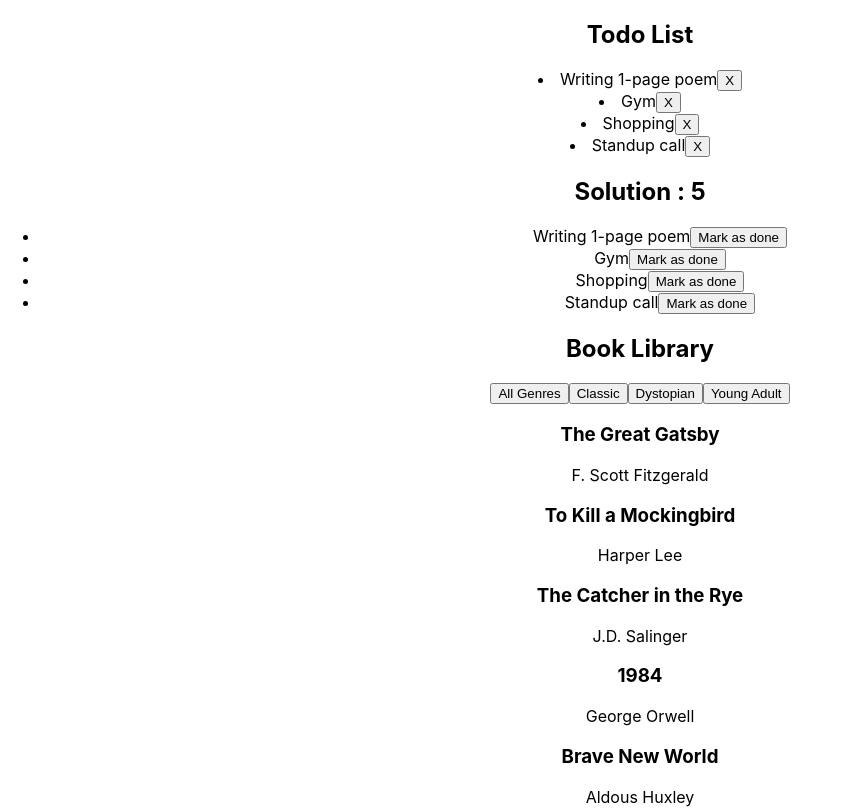
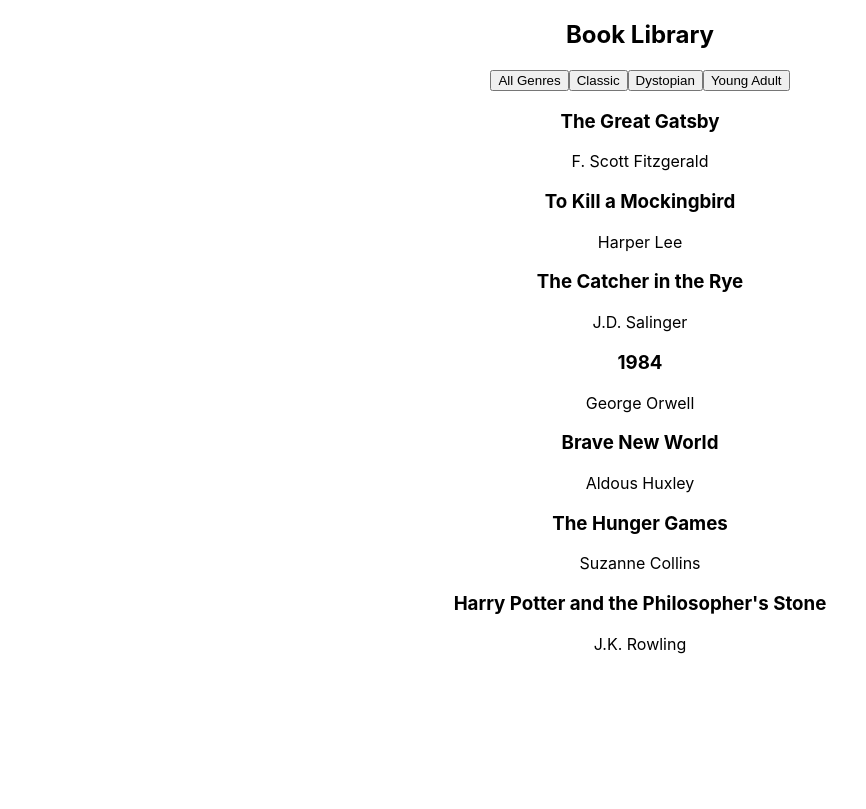
Before and after one commit to patelamancode/my-sol-set5-fp, a React (Create React App) app: page / in a window 1280 px wide. Shown: the top 809 px of the page, without its empty margins (0-866 px from the left). Built offline with nearby package versions, Linux system fonts and the light colour scheme.

Commit message:
completing set 4 react

```diff
--- a/src/App.js
+++ b/src/App.js
@@ -21,8 +21,8 @@
 // import DisableButton from './components/100Days_of_code/Day2/DisableButton';
 // import ProductCard from './components/100Days_of_code/Day3/ProductCard';
 // import Grocery from './components/100Days_of_code/Day9/Grocery';
-import Todo from './components/100Days_of_code/Day9/Todo';
-import Question5 from './components/100Days_of_code/Day9/Question5';
+// import Todo from './components/100Days_of_code/Day9/Todo';
+// import Question5 from './components/100Days_of_code/Day9/Question5';
 import Library from './components/100Days_of_code/Day9/Library';
 
 
@@ -53,8 +53,8 @@
      {/* <EventList listItem={events}/> */}
      {/* <Character characterData={characters}/> */}
      {/* <Grocery itemList={itemList}/> */}
-     <Todo todoItems={todoItemsData}/>
-     <Question5 todoItems={todoItemsData}/>
+     {/* <Todo todoItems={todoItemsData}/>
+     <Question5 todoItems={todoItemsData}/> */}
      <Library bookData={books}/>
     </div>
   )
--- a/src/components/100Days_of_code/Day8/CharacterDetails.js
+++ b/src/components/100Days_of_code/Day8/CharacterDetails.js
@@ -1,8 +1,6 @@
 import React from 'react'
 
 const CharacterDetails = ({characterData, userChoiceCharacter}) => {
-    console.log(characterData[userChoiceCharacter]);
-
   return (
     <div>
       {userChoiceCharacter && characterData[userChoiceCharacter].map(({name,power,costume}) =>
--- a/src/components/100Days_of_code/Day9/BookPage.js
+++ b/src/components/100Days_of_code/Day9/BookPage.js
@@ -1,15 +1,16 @@
 import React from 'react'
 
-const BookPage = ({id,title,author}) => {
+const BookPage = ({bookData,selectedData}) => {
 
   return (
     <div>
+      {selectedData.map(({id,title,author}) =>
       <div key={id}>
         <div>
             <h3>{title}</h3>
             <p>{author}</p>
         </div>
-      </div>
+      </div>)}
     </div>
   )
 }
--- a/src/components/100Days_of_code/Day9/Button.js
+++ b/src/components/100Days_of_code/Day9/Button.js
@@ -1,13 +1,15 @@
 import React from 'react'
 
-const Button = ({type}) => {
+const Button = ({typeOfBooks}) => {
 
+    const dataHandler = (selectedBtn) =>{
 
+    }
 
   return (
     <div>
       <button>All Genres</button>
-      {type.reduce((acc,curr) => acc.find(element => element===curr.genre) ? acc : [...acc, curr.genre] , []).map(el => <button key={el}>{el}</button>)}
+      {typeOfBooks.reduce((acc,curr) => acc.find(element => element===curr.genre) ? acc : [...acc, curr.genre] , []).map(el => <button key={el} onClick={() => dataHandler(el)}>{el}</button>)}
     </div>
   )
 }
--- a/src/components/100Days_of_code/Day9/Library.js
+++ b/src/components/100Days_of_code/Day9/Library.js
@@ -1,14 +1,26 @@
-import React from 'react'
+import React, { useState } from 'react'
 import BookPage from './BookPage'
-import Button from './Button'
+// import Button from './Button'
 
 const Library = ({bookData}) => {
+    const [selectedData, setSelectedData] = useState(bookData)
+    // const [clickedOPtion, setClickedOption] = useState(null)
+
+    const dataHandler = (event) =>{
+        const data = bookData.filter(({genre}) => event===genre)
+        setSelectedData(data)
+    }
+    const ShowAllData = () => setSelectedData(bookData)
+
   return (
     <>
       <h2>Book Library</h2>
-      <Button type={bookData}/>
-      {bookData.map(({id,title,author,genre}) =>
-      <BookPage id={id} title={title} author={author}/>)}
+      {/* <Button typeOfBooks={bookData}/> */}
+      <div>
+        <button onClick={ShowAllData}>All Genres</button>
+        {bookData.reduce((acc,curr) => acc.find(element => element===curr.genre) ? acc : [...acc, curr.genre] , []).map(el => <button key={el} onClick={() => dataHandler(el)}>{el}</button>)}
+      </div>
+      <BookPage bookData={bookData} selectedData={selectedData}/>
     </>
   )
 }
```
